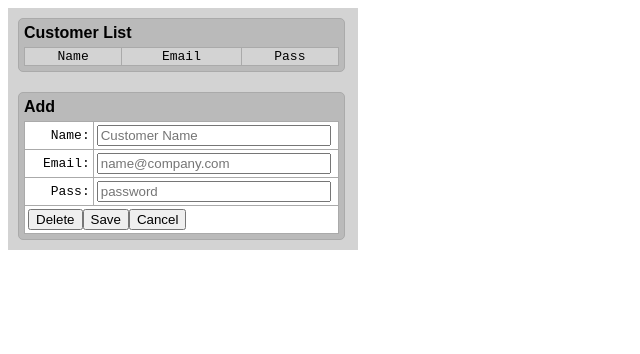
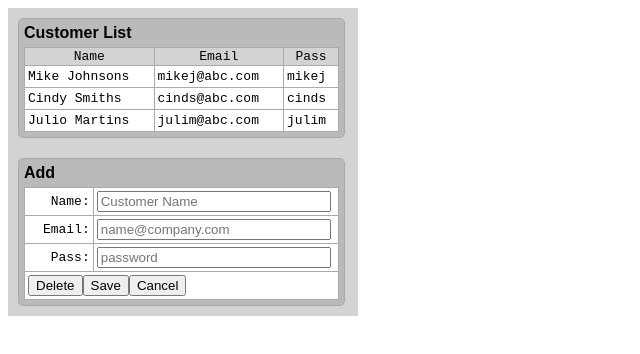
Before and after one commit to devDEVWENDY/WRM-project-phase02-cust-app-starter, a React (Create React App) app: page / in a window 1280 px wide. Shown: the top 354 px of the page, without its empty margins (0-640 px from the left). Built offline with nearby package versions, Linux system fonts and the light colour scheme.

Commit message:
refactored App to access useEffect to retrieve list of customers

```diff
--- a/src/App.js
+++ b/src/App.js
@@ -1,9 +1,8 @@
 // import React from 'react';
 // import customers from './memdb.js'
 import { getAll, post, put, deleteById } from './memdb.js';
-
 import './App.css';
-import React, {useState} from 'react';
+import React, {useState, useEffect} from 'react';
 
 function log(message){console.log(message);}
 
@@ -14,9 +13,11 @@ export function App(params) {
  // let formObject = customers[0];
   const [formObject, setFormObject] = useState(blankCustomer);
   let mode = (formObject.id >= 0) ? 'Update' : 'Add';
+  useEffect(() => { getCustomers() }, []);
 
   const getCustomers =  function(){
     log("in getCustomers()");
+    setCustomers(getAll());
   }
 
   const handleListClick = function(item){
```
